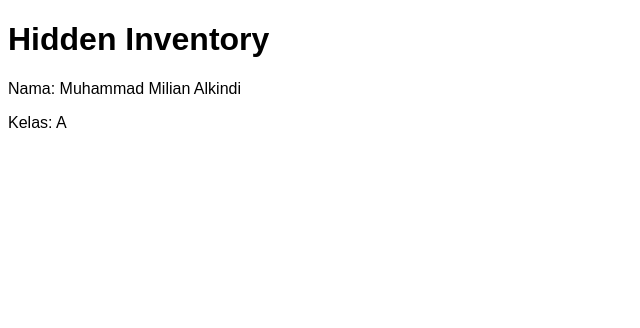
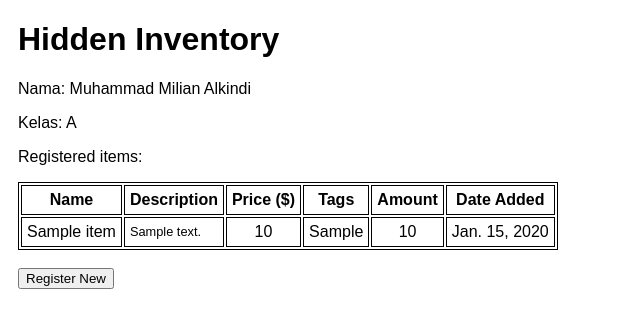
Before and after one commit to mmalkindi/hidden-inventory, a Django app: page / in a window 1280 px wide. Shown: the top 328 px of the page, without its empty margins (0-640 px from the left). Run offline with Django 4.2, Linux system fonts and the light colour scheme; tables that the repository leaves empty hold one stand-in row (values such as "Sample post").

Commit message:
new model, urls, and pages

```diff
--- a/hidden_inventory/settings.py
+++ b/hidden_inventory/settings.py
@@ -23,7 +23,7 @@ BASE_DIR = Path(__file__).resolve().parent.parent
 SECRET_KEY = 'django-insecure-c-f#9e(in_m^(!dt5v*wgwr#dlmk@d-u3mrrfv2%7!#z!9^&q1'
 
 # SECURITY WARNING: don't run with debug turned on in production!
-DEBUG = True
+DEBUG = False
 
 ALLOWED_HOSTS = ["*"]
 
@@ -55,7 +55,7 @@ ROOT_URLCONF = 'hidden_inventory.urls'
 TEMPLATES = [
     {
         'BACKEND': 'django.template.backends.django.DjangoTemplates',
-        'DIRS': [],
+        'DIRS': [BASE_DIR / 'templates'], # Tambahkan kode ini
         'APP_DIRS': True,
         'OPTIONS': {
             'context_processors': [
--- a/main/models.py
+++ b/main/models.py
@@ -2,7 +2,8 @@ from django.db import models
 
 class Item(models.Model):
     name = models.CharField(max_length=255)
-    amount = models.IntegerField()
+    amount = models.IntegerField(default=1)
     description = models.TextField()
     price = models.IntegerField()
-    category = models.CharField(max_length=16)
+    tags = models.CharField(max_length=40, default="")
+    date_added = models.DateField(auto_now_add=True)
--- a/main/templates/main.html
+++ b/main/templates/main.html
@@ -1,20 +1,48 @@
-<!DOCTYPE html>
-<html lang="en">
-<head>
-    <meta charset="UTF-8">
-    <meta name="viewport" content="width=device-width, initial-scale=1.0">
-    <title>Main - Hidden Inventory</title>
+{% extends 'base.html' %}
+
+{% block meta %}
     <style>
-       body {
-        font-family: sans-serif;
-       }
+        .description {
+            font-size: 80%;
+            text-align: left;
+        }
+
     </style>
-</head>
-<body>
+{% endblock meta %}
+
+{% block content %}
     <h1>{{ app_name }}</h1>
 
     <p>Nama: {{ display_name }}</p>
     <p>Kelas: {{ subject_class }}</p>
 
-</body>
-</html>
+    <p>Registered items:</p>
+    <table class="item-table">
+        <tr>
+            <th>Name</th>
+            <th>Description</th>
+            <th>Price ($)</th>
+            <th>Tags</th>
+            <th>Amount</th>
+            <th>Date Added</th>
+        </tr>
+
+        {% for item in items %}
+            <tr>
+                <td>{{item.name}}</td>
+                <td class="description">{{item.description}}</td>
+                <td>{{item.price}}</td>
+                <td>{{item.tags}}</td>
+                <td>{{item.amount}}</td>
+                <td>{{item.date_added}}</td>
+            </tr>
+        {% endfor %}
+    </table>
+
+    <br />
+
+    <a href="{% url 'main:create_item' %}">
+        <button>Register New</button>
+    </a>
+
+{% endblock content %}
--- a/main/urls.py
+++ b/main/urls.py
@@ -1,8 +1,13 @@
 from django.urls import path
-from main.views import show_main
+from main.views import show_main, create_item, show_xml, show_json, show_xml_by_id, show_json_by_id
 
 app_name = 'main'
 
 urlpatterns = [
     path('', show_main, name='show_main'),
+    path('create-item', create_item, name='create_item'),
+    path('xml/', show_xml, name='show_xml'),
+    path('json/', show_json, name='show_json'),
+    path('xml/<int:id>/', show_xml_by_id, name='show_xml_by_id'),
+    path('json/<int:id>/', show_json_by_id, name='show_json_by_id'),
 ]
--- a/main/views.py
+++ b/main/views.py
@@ -1,12 +1,51 @@
-from django.apps import apps
+from django.http import HttpResponseRedirect, HttpResponse
+from django.core import serializers
+from main.forms import ItemForm
+from django.urls import reverse
+from main.models import Item
 from django.shortcuts import render
 
 # Create your views here.
 def show_main(request):
+    items = Item.objects.all()
+
     context = {
         'display_name': 'Muhammad Milian Alkindi',
         'subject_class': 'A',
         'app_name': 'Hidden Inventory',
+        'items': items,
     }
 
     return render(request, "main.html", context)
+
+def create_item(request):
+    form = ItemForm(request.POST or None)
+
+    if form.is_valid() and request.method == "POST":
+        form.save()
+        return HttpResponseRedirect(reverse('main:show_main'))
+
+    context = {'form': form, 'page_title': "Create Item"}
+    return render(request, "create_item.html", context)
+
+def show_xml(request):
+    data = Item.objects.all()
+    return HttpResponse(serializers.serialize("xml", data), content_type="application/xml")
+
+def show_json(request):
+    data = Item.objects.all()
+    return HttpResponse(serializers.serialize("json", data), content_type="application/json")
+
+def show_xml_by_id(request, id):
+    data = Item.objects.filter(pk=id)
+    return HttpResponse(serializers.serialize("xml", data), content_type="application/xml")
+
+def show_json_by_id(request, id):
+    data = Item.objects.filter(pk=id)
+    return HttpResponse(serializers.serialize("json", data), content_type="application/json")
+
+def custom_404(request, exception):
+    return render(request, '404.html', status=404, context={'page_title': 'Uh oh'})
+
+def custom_404(request, exception):
+    return render(request, '404.html', status=403, context={'page_title': 'Nuh uh'})
--- /dev/null
+++ b/templates/base.html
@@ -0,0 +1,39 @@
+{% load static %}
+<!DOCTYPE html>
+<html lang="en">
+    <head>
+        <meta charset="UTF-8" />
+        <meta
+            name="viewport"
+            content="width=device-width, initial-scale=1.0"
+        />
+        {% if page_title == nil %}
+            <title>Hidden Inventory</title>
+        {% else %}
+            <title>{{ page_title }} - Hidden Inventory</title>
+        {% endif %}
+
+        <style>
+            body {
+                font-family: sans-serif;
+                padding: 10px;
+                padding-top: 0px;
+            }
+            table, th, td {
+                border: 1px solid black;
+                text-align: center;
+            }
+            th, td {
+                padding: 5px;
+            }
+        </style>
+
+        {% block meta %}
+        {% endblock meta %}
+    </head>
+
+    <body>
+        {% block content %}
+        {% endblock content %}
+    </body>
+</html>
```
Also changed, not shown: main/forms.py (added, +7 -0 lines), main/templates/404.html (added, +7 -0 lines), main/templates/create_item.html (added, +19 -0 lines), README.md, main/migrations/0005_remove_item_category_item_tags_alter_item_amount.py (added), main/migrations/0006_item_date_added.py (added).
